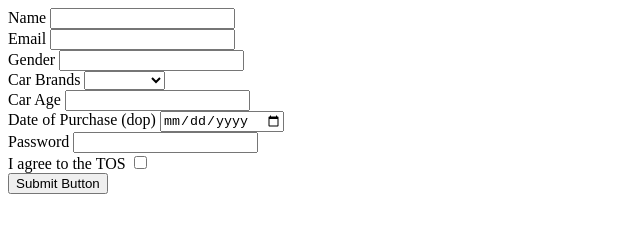
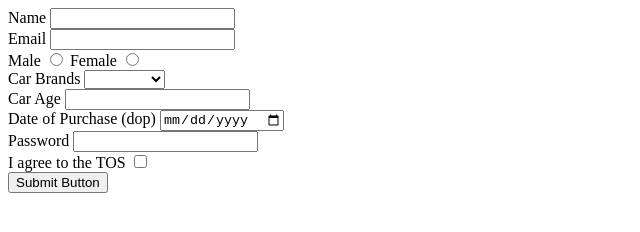
Before and after one commit to acciojob/car-insurance-form-Stakshi301, a website: page main.html in a window 1280 px wide. Shown: the whole page, without its empty margins (0-640 px from the left). Drawn offline with Linux system fonts and the light colour scheme.

Commit message:
created a submission

```diff
--- a/main.html
+++ b/main.html
@@ -17,10 +17,11 @@
 		<input name="email" type="Email" required id="email" ><br>
 
 
-	   <label for="Gender">Gender
-		<input type="Radio Buttons" name="gender" required><br>
-</label>
+	   <label for="male">Male</label>
+<input type="radio" id="male" name="gender" value="male">
 
+<label for="female">Female</label>
+<input type="radio" id="female" name="gender" value="female"><br>
 
 
        <label for="cars">Car Brands</label>
```
